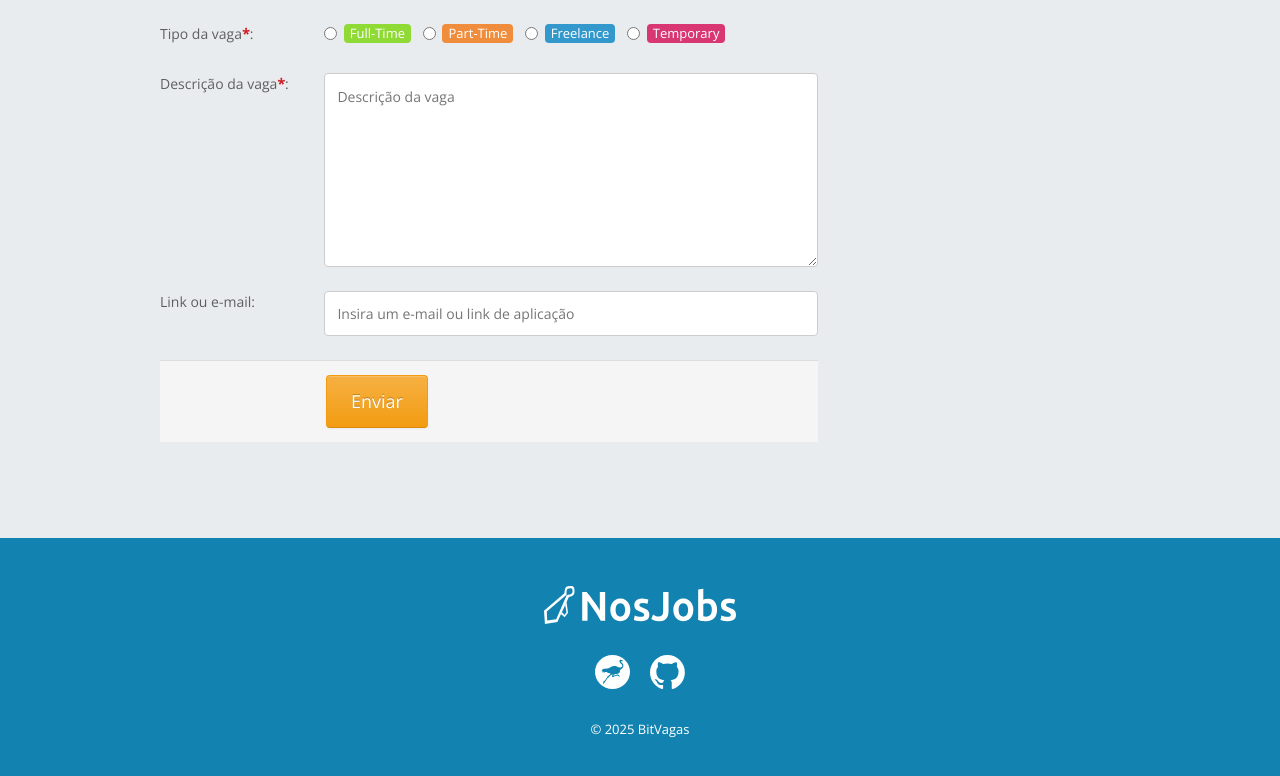
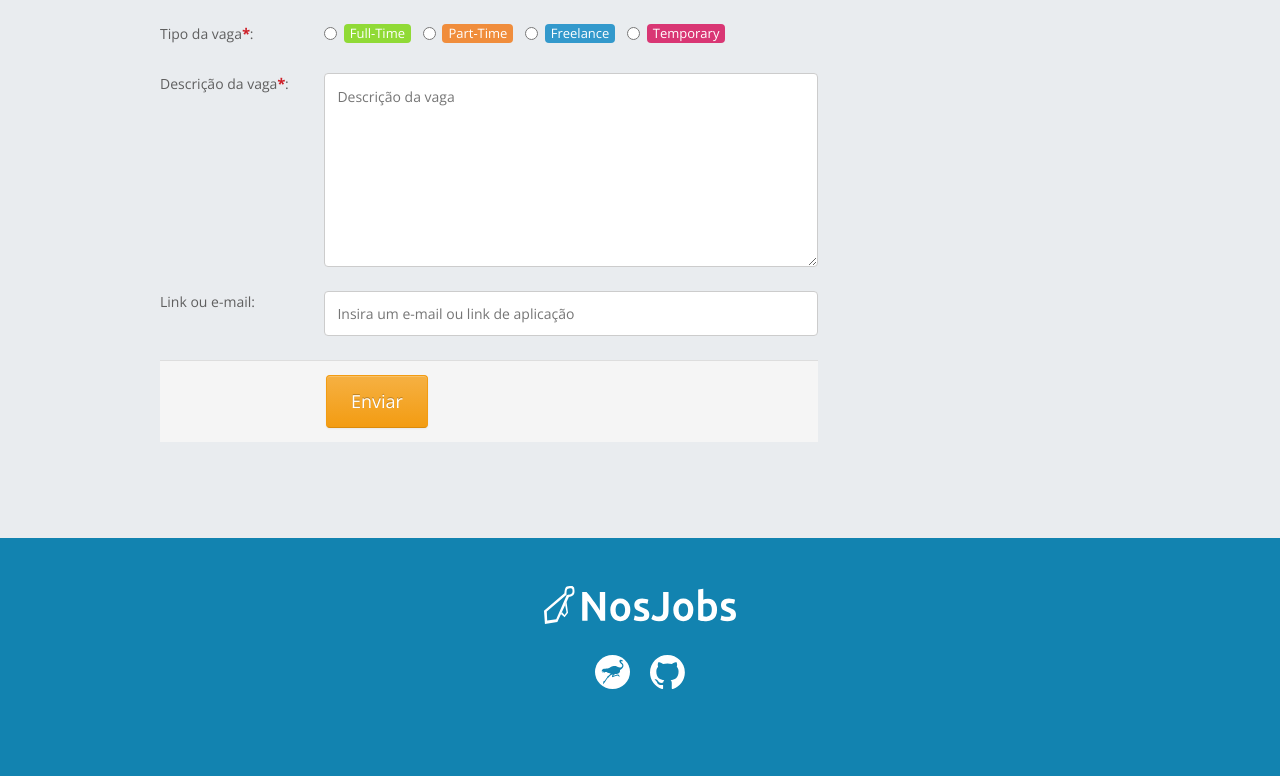
Before and after one commit to nosjobs/nosjobs.github.io, a SvelteKit app: page /jobs/post in a window 1280 px wide. Shown: the part 745-1521 px from the top of the page. Built offline with nearby package versions, Linux system fonts and the light colour scheme; what nostr-tools would draw is missing.

Commit message:
rm footer copy

```diff
--- a/src/routes/+layout.svelte
+++ b/src/routes/+layout.svelte
@@ -98,7 +98,6 @@
             </a>
           </li>
         </ul>
-        <div class="foot-copy">© 2025 BitVagas</div>
       </div>
     </div>
   </footer>
```
